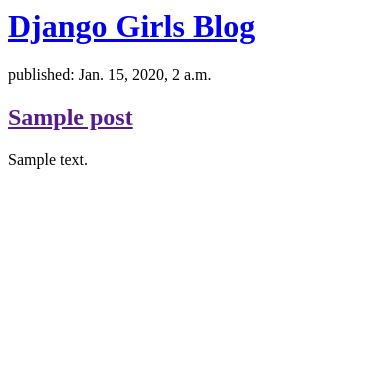
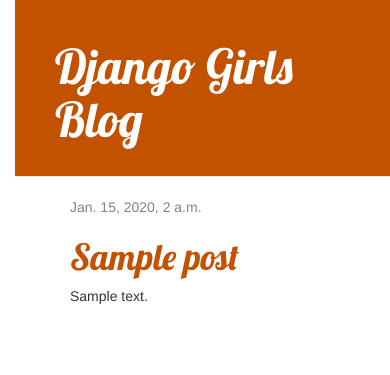
Before and after one commit to Allison210/my-first-blog, a Django app: page / in a window 390 px wide. Shown: the top 375 px of the page. Run offline with Django 3.2, Linux system fonts and the light colour scheme; tables that the repository leaves empty hold one stand-in row (values such as "Sample post"); some libraries are stand-ins or nearby versions.

Commit message:
added view and template for detailed blog post as well as CSS for the site.

```diff
--- /dev/null
+++ b/blog/templates/blog/base.html
@@ -0,0 +1,23 @@
+{% load static %}
+<html>
+    <head>
+        <title>Django Girls blog</title>
+        <link rel="stylesheet" href="//maxcdn.bootstrapcdn.com/bootstrap/3.2.0/css/bootstrap.min.css">
+        <link rel="stylesheet" href="//maxcdn.bootstrapcdn.com/bootstrap/3.2.0/css/bootstrap-theme.min.css">
+        <link href="//fonts.googleapis.com/css?family=Lobster&subset=latin,latin-ext" rel="stylesheet" type="text/css">
+        <link rel="stylesheet" href="{% static 'css/blog.css' %}">
+    </head>
+    <body>
+      <div class="page-header">
+          <h1><a href="/">Django Girls Blog</a></h1>
+      </div>
+      <div class="content container">
+          <div class="row">
+              <div class="col-md-8">
+              {% block content %}
+              {% endblock %}
+              </div>
+            </div>
+        </div>
+    </body>
+</html>
--- a/blog/templates/blog/post_list.html
+++ b/blog/templates/blog/post_list.html
@@ -1,19 +1,12 @@
-<html>
-    <head>
-        <title>Django Girls blog</title>
-    </head>
-    <body>
-      <div>
-        <h1><a href="/">Django Girls Blog</a></h1>
-      </div>
+{% extends 'blog/base.html' %}
 
-      {% for post in posts %}
-        <div>
-          <p>published: {{ post.published_date }}</p>
-          <h2><a href="">{{ post.title }}</a></h2>
-          <p>{{ post.text|linebreaksbr }}</p>
+{% block content %}
+    {% for post in posts %}
+        <div class="post">
+            <div class="date">
+                {{ post.published_date }}
+            </div>
+            <h1><a href="{% url 'post_detail' pk=post.pk %}">{{ post.title }}</a></h1>            <p>{{ post.text|linebreaksbr }}</p>
         </div>
-      {% endfor %}
-        </div>
-    </body>
-</html>
+    {% endfor %}
+{% endblock %}
--- a/blog/urls.py
+++ b/blog/urls.py
@@ -3,4 +3,5 @@
 
 urlpatterns = [
     path('', views.post_list, name='post_list'),
+    path('post/<int:pk>/', views.post_detail, name='post_detail'),
 ]
--- a/blog/views.py
+++ b/blog/views.py
@@ -1,6 +1,7 @@
 from django.shortcuts import render
 from django.utils import timezone
 from .models import Post
+from django.shortcuts import render, get_object_or_404
 
 # Create your views here.
 
@@ -8,3 +9,7 @@
 #    posts = Post.objects.filter(published_date__lte=timezone.now()).order_by('published_date')
     posts = Post.objects.all()
     return render(request, 'blog/post_list.html', {'posts': posts})
+
+def post_detail(request, pk):
+    post = get_object_or_404(Post, pk=pk)
+    return render(request, 'blog/post_detail.html', {'post': post})
```
Also changed, not shown: blog/templates/blog/post_detail.html (added, +13 -0 lines).
